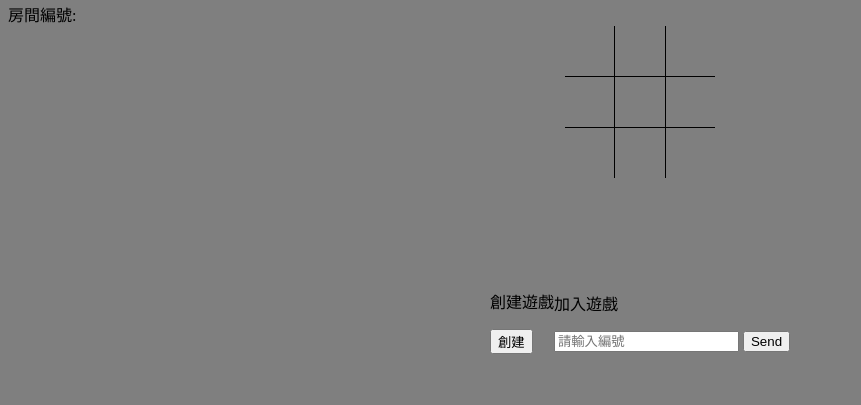
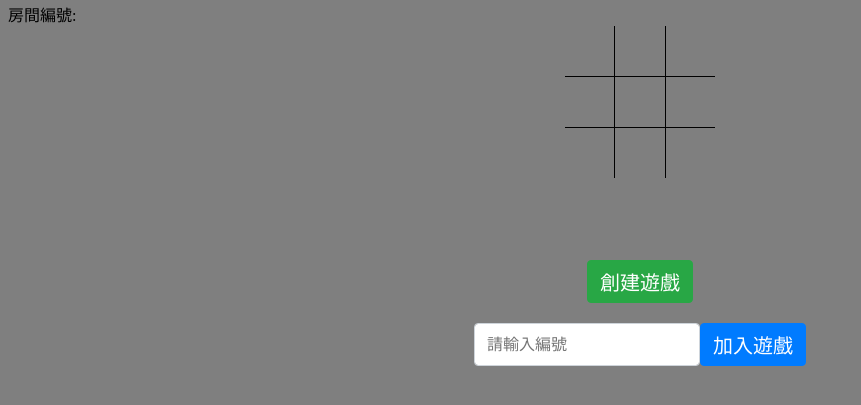
Before and after one commit to cingfong/socket-example, a website: page public/index.html in a window 1280 px wide. Shown: the part 87-492 px from the top of the page, without its empty margins (0-861 px from the left). Drawn offline with Linux system fonts and the light colour scheme.

Commit message:
fix: modal style

```diff
--- a/public/index.html
+++ b/public/index.html
@@ -76,16 +76,66 @@
       }
     }
 
+    .modal-content {
+      width: 350px;
+      display: flex;
+      flex-wrap: wrap;
+      justify-content: center;
+      row-gap: 20px;
+    }
+
     .modal {
       position: fixed;
       top: 0;
       left: 0;
-      display: flex;
       width: 100vw;
       height: 100vh;
+      display: flex;
       justify-content: center;
       align-items: center;
       background-color: rgba(0, 0, 0, 0.5);
+    }
+
+    .modal-create {
+
+      button {
+        color: #fff;
+        background-color: #28a745;
+        border-color: #28a745;
+      }
+    }
+
+    .modal-join {
+      display: flex;
+
+      input {
+        font-family: inherit;
+        display: block;
+        padding: .375rem .75rem;
+        font-size: 1rem;
+        line-height: 1.5;
+        color: #495057;
+        background-color: #fff;
+        background-clip: padding-box;
+        border: 1px solid #ced4da;
+        border-radius: .25rem;
+        transition: border-color .15s ease-in-out, box-shadow .15s ease-in-out;
+      }
+
+      button {
+        color: #fff;
+        background-color: #007bff;
+        border-color: #007bff;
+      }
+    }
+
+    .btn {
+      font-size: 20px;
+      text-align: center;
+      user-select: none;
+      border: 1px solid transparent;
+      padding: .375rem .75rem;
+      border-radius: .25rem;
     }
   </style>
 </head>
@@ -112,14 +162,14 @@
     </div>
   </div>
   <div class="modal">
-    <div>
-      <p>創建遊戲</p>
-      <button onclick="createRoom()">創建</button>
-    </div>
-    <div>
-      <p>加入遊戲</p>
-      <input type="text" id="room-number" placeholder="請輸入編號">
-      <button onclick="joinRoom()">Send</button>
+    <div class="modal-content">
+      <div class="modal-create">
+        <button class="btn" onclick="createRoom()">創建遊戲</button>
+      </div>
+      <div class="modal-join">
+        <input type="text" id="room-number" placeholder="請輸入編號">
+        <button class="btn" onclick="joinRoom()">加入遊戲</button>
+      </div>
     </div>
   </div>
   <script>
```
